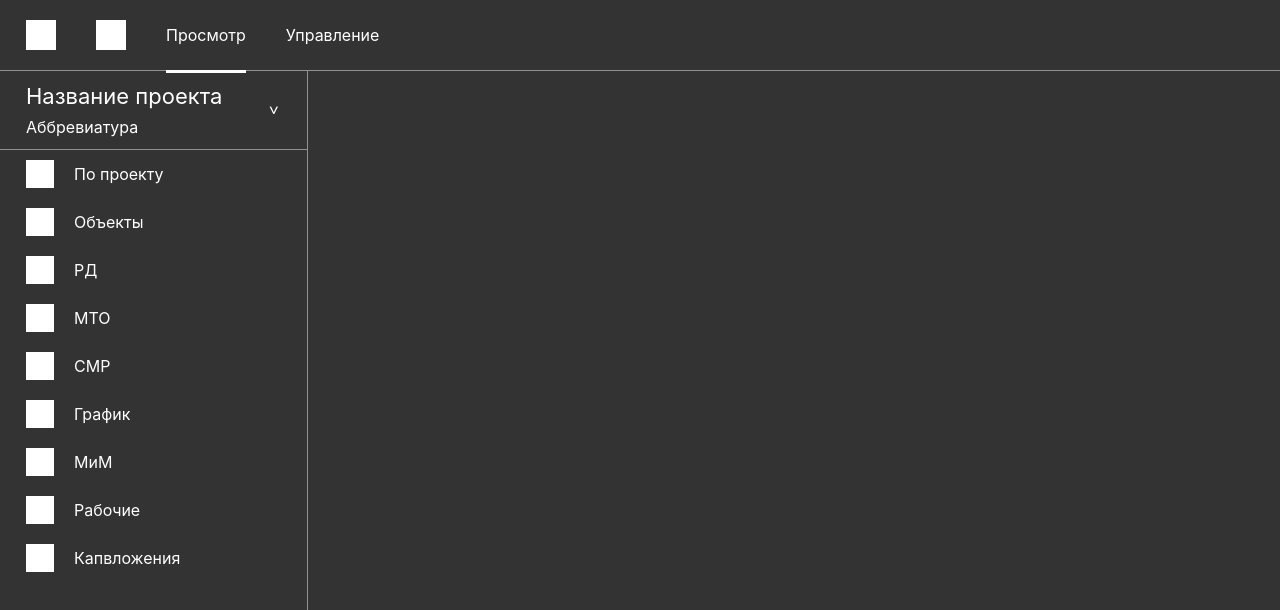
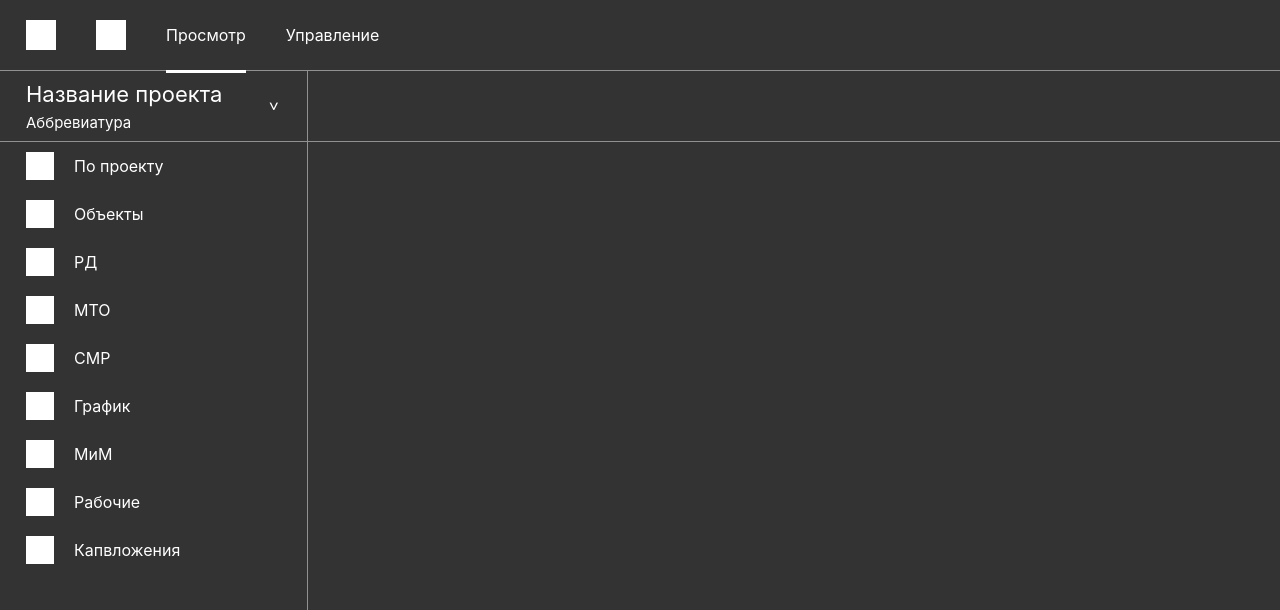
Before and after one commit to AM5090/seven_winds, a React (Create React App) app: page /viewing in a window 1280 px wide. Shown: the top 610 px of the page. Built offline with nearby package versions, Linux system fonts and the light colour scheme.

Commit message:
added local header in viewing page

```diff
--- a/src/assets/styles/vars.scss
+++ b/src/assets/styles/vars.scss
@@ -1,7 +1,7 @@
 $yPadding: 26px;
 $textMainSize: 16px;
-$haderHeight: 71px;
+$headerHeight: 71px;
 
 $backgroundColor: #333333;
 $borderWhite: #ffffff75;
-$mainText: #ffffff;
+$mainTextColor: #ffffff;
--- a/src/components/Header/header.module.scss
+++ b/src/components/Header/header.module.scss
@@ -3,9 +3,9 @@
 .wrap {
     background-color: $backgroundColor;
     border-bottom: 1px solid #ffffff75;
-    color: $mainText;
+    color: $mainTextColor;
     padding: 20px $yPadding;
-    min-height: $haderHeight;
+    min-height: $headerHeight;
 
     display: flex;
     align-items: center;
@@ -13,7 +13,7 @@
 
     a {
         position: relative;
-        color: $mainText;
+        color: $mainTextColor;
         text-decoration: none;
 
         &.active::before {
--- a/src/components/Menu/menu.module.scss
+++ b/src/components/Menu/menu.module.scss
@@ -17,7 +17,7 @@
 
         .text {
             margin-left: 20px;
-            color: $mainText;
+            color: $mainTextColor;
         }
 
         &:hover {
--- a/src/index.scss
+++ b/src/index.scss
@@ -13,7 +13,7 @@ body {
   -moz-osx-font-smoothing: grayscale;
 
   background-color: $backgroundColor;
-  color: $mainText;
+  color: $mainTextColor;
   font-size: $textMainSize;
 }
 
--- a/src/pages/Viewing/Viewing.tsx
+++ b/src/pages/Viewing/Viewing.tsx
@@ -1,12 +1,14 @@
 import { Outlet } from 'react-router-dom';
+
+import styles from './viewing.module.scss';
 
 export function Viewing() {
   return (
-    <div className="wrap">
-      <div className="files">
+    <div className={styles.wrap}>
+      <div className={styles.files}>
 
       </div>
-      <div className="content">
+      <div className={styles.content}>
         <Outlet/>
       </div>
     </div>
--- /dev/null
+++ b/src/pages/Viewing/viewing.module.scss
@@ -0,0 +1,8 @@
+@import '../../assets/styles/vars.scss';
+
+.wrap {
+  .files {
+    min-height: $headerHeight;
+    border-bottom: 1px solid $borderWhite;
+  }
+}
--- a/src/router/MainLaout/mainLaout.module.scss
+++ b/src/router/MainLaout/mainLaout.module.scss
@@ -3,5 +3,5 @@
 .app {
     display: grid;
     grid-template-columns: 308px 1fr;
-    height: calc(100vh - $haderHeight);
+    height: calc(100vh - $headerHeight);
 }
--- a/src/widgets/Select/select.module.scss
+++ b/src/widgets/Select/select.module.scss
@@ -4,8 +4,10 @@
     display: flex;
     align-items: center;
     justify-content: space-between;
+    min-height: $headerHeight;
 
-    padding: 12px $yPadding;
+    padding-left: $yPadding;
+    padding-right: $yPadding;
     border-bottom: 1px solid $borderWhite;
 
     .selected {
@@ -15,7 +17,8 @@
         }
 
         .company {
-            margin-top: 8px;
+            margin-top: 6px;
+            font-size: 15px;
         }
     }
 
```
Also changed, not shown: src/logo.svg (deleted), src/pages/Viewing/viewing.scss (deleted).
